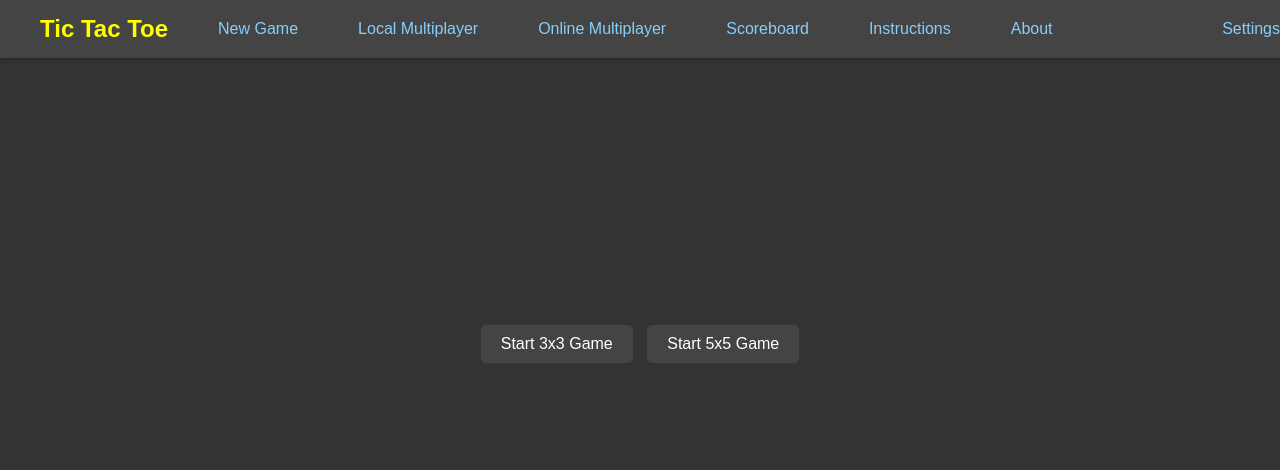
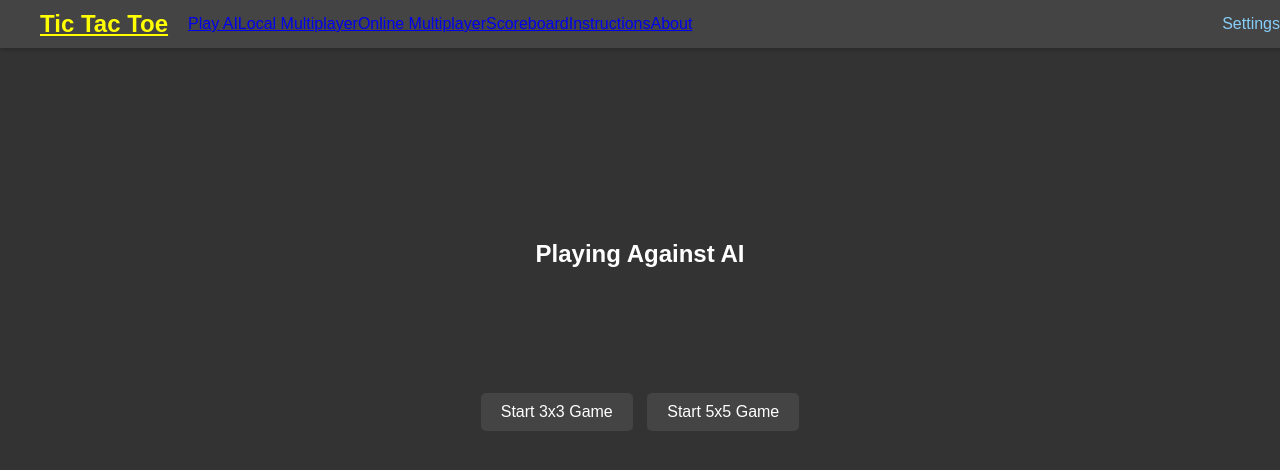
Before and after one commit to sieknox/TicTacToe, a plain HTML site: page play_ai.html in a window 1280 px wide. Drawn offline with Linux system fonts and the light colour scheme.

Commit message:
Update and rename TTT.html to play_ai.html

```diff
--- a/TTT.html
+++ b/play_ai.html
@@ -3,25 +3,26 @@
 <head>
     <meta charset="UTF-8">
     <meta name="viewport" content="width=device-width, initial-scale=1.0">
-    <title>Tic Tac Toe</title>
+    <title>Tic Tac Toe - Play AI</title>
     <link rel="stylesheet" href="styles.css">
 </head>
 <body>
     <header>
         <div class="header-content">
-            <h1 id="title">Tic Tac Toe</h1>
+            <a href="index.html" id="title">Tic Tac Toe</a>
             <nav>
-                <button id="new-game">New Game</button>
-                <button id="local-multiplayer">Local Multiplayer</button>
-                <button id="online-multiplayer">Online Multiplayer</button>
-                <button id="scoreboard">Scoreboard</button>
-                <button id="instructions">Instructions</button>
-                <button id="about">About</button>
+                <a href="play_ai.html">Play AI</a>
+                <a href="local_multiplayer.html">Local Multiplayer</a>
+                <a href="online_multiplayer.html">Online Multiplayer</a>
+                <a href="scoreboard.html">Scoreboard</a>
+                <a href="instructions.html">Instructions</a>
+                <a href="about.html">About</a>
             </nav>
             <div id="settings">Settings</div>
         </div>
     </header>
     <div class="main-content">
+        <h2 id="mode-indicator">Playing Against AI</h2>
         <div id="message-container">
             <div id="player-marker-message"></div>
             <div id="winning-message" class="hidden">
```
